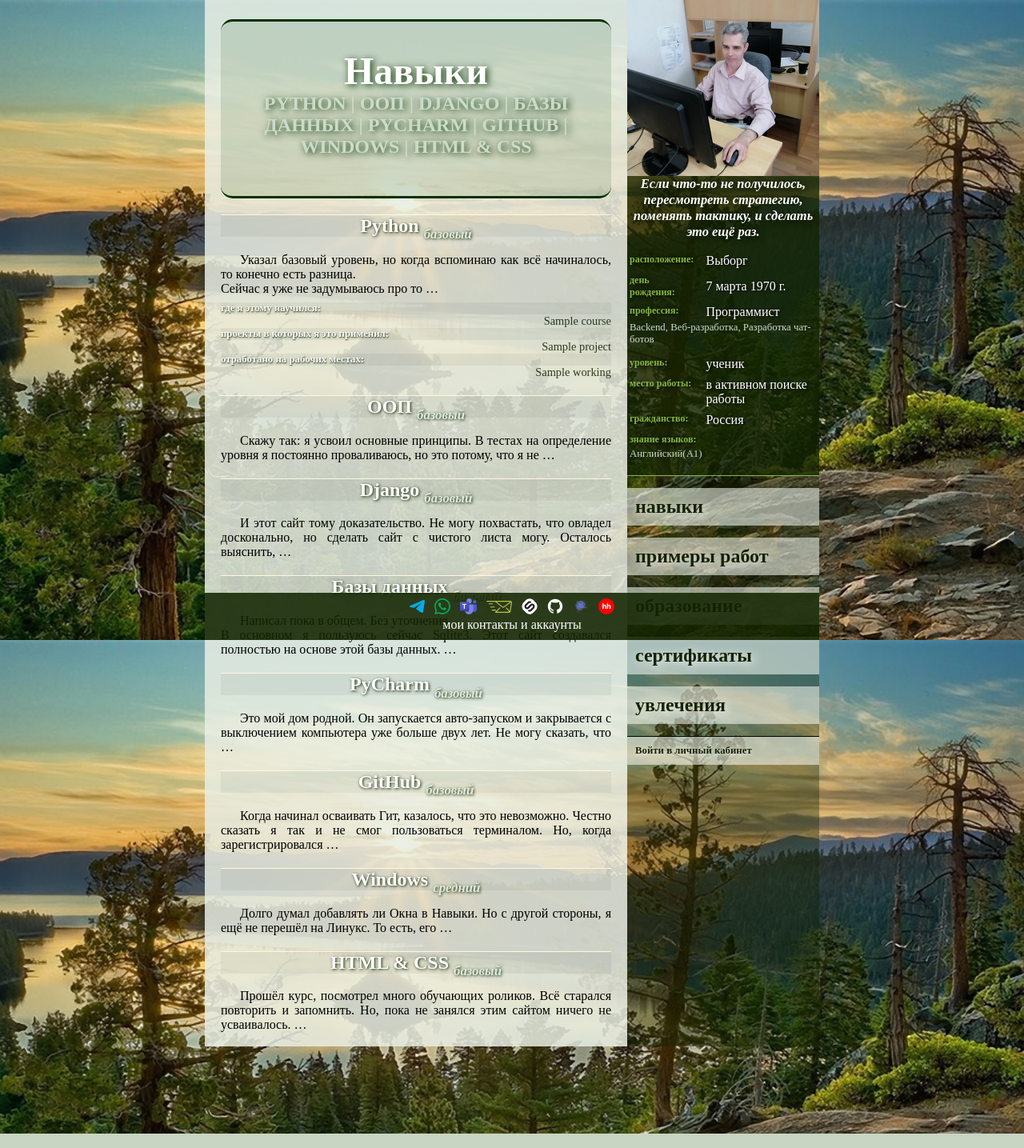
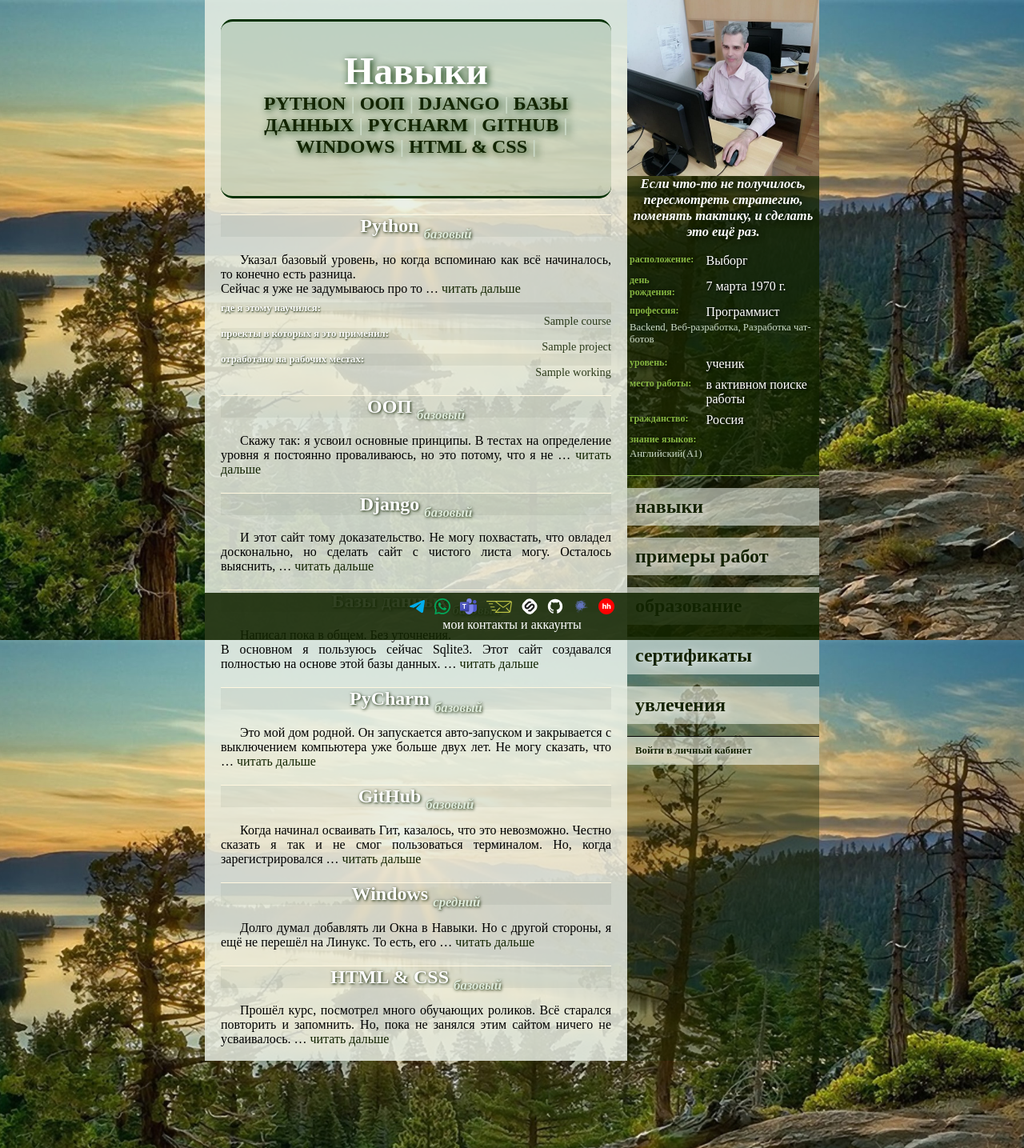
Before and after one commit to Archangel-Ray/training_for_creating_a_resume_website, a Django app: page /1/data/skills in a window 1280 px wide. Shown: the whole page at 80% size. Run offline with Django 5.2, Linux system fonts and the light colour scheme; data comes from the database, SQL or seed files in the repository; tables that the repository leaves empty hold one stand-in row (values such as "Sample post"); parts of the project's set-up code (start-up, migrations or seed data) failed here and were passed over.

Commit message:
ссылки на конкретный навык в шаблоне списка навыков

```diff
--- a/another_one/new/templates/new/list_of_skills.html
+++ b/another_one/new/templates/new/list_of_skills.html
@@ -3,7 +3,11 @@
 {% block body %}
 <div class="name_user">
     Навыки
-    <div class="under_name_user">{{ skills.all|join:" | " }}</div>
+    <div class="under_name_user">
+        {% for skill in skills %}
+        <a href="{% url 'отобразить конкретный навык' skill.id %}">{{ skill.name }}</a> |
+        {% endfor %}
+    </div>
 </div>
 {% for skill in skills%}
     <div class="specifics">
@@ -13,6 +17,7 @@
         </h2>
         <div class="main_text">
             {{ skill.description|linebreaks|truncatewords:20 }}
+            <a href="{% url 'отобразить конкретный навык' skill.id %}">читать дальше</a>
         </div>
 
         {% if skill.courses.all %}
```
